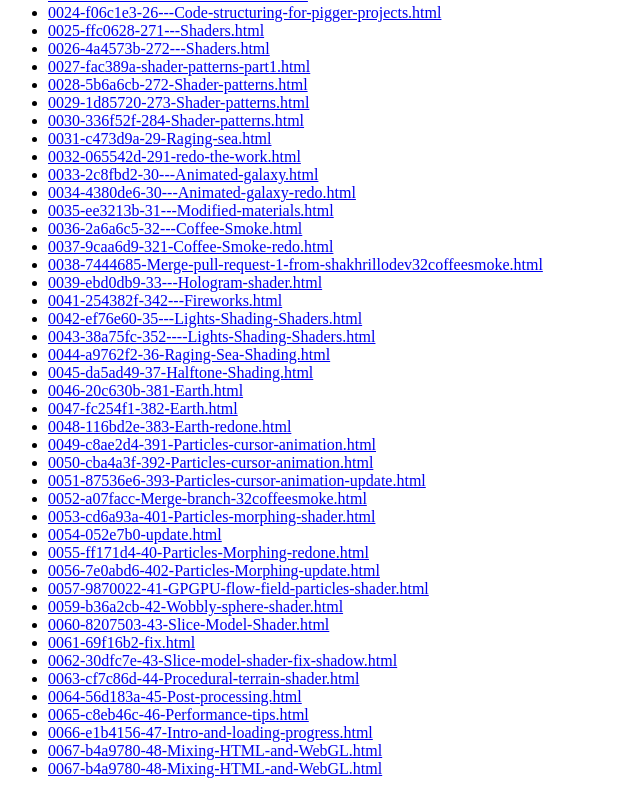
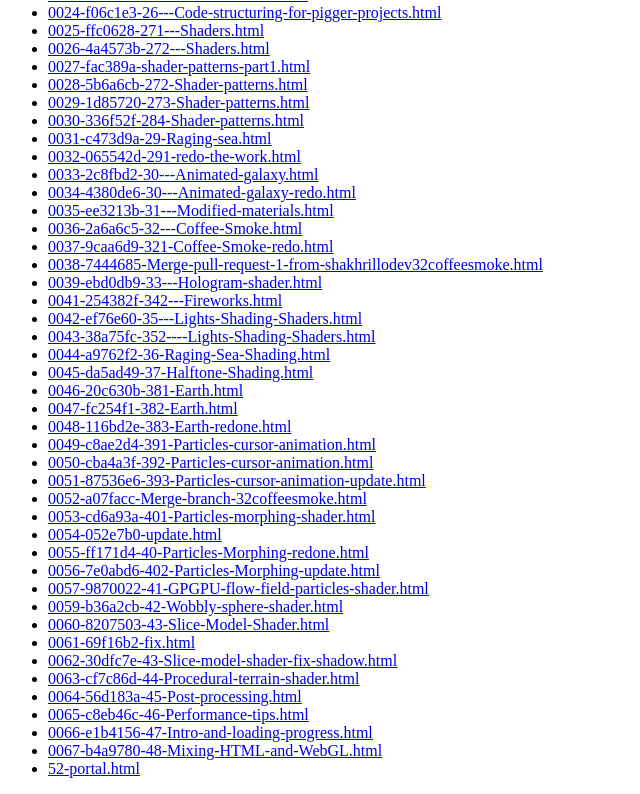
Before and after one commit to shakhrillodev/3js-build, a website: page index.html in a window 1280 px wide. Shown: the part 477-1271 px from the top of the page, without its empty margins (0-640 px from the left). Drawn offline with Linux system fonts and the light colour scheme.

Commit message:
update: add portal scene

```diff
--- a/index.html
+++ b/index.html
@@ -125,7 +125,7 @@
         <li><a href="/builds/0067-b4a9780-48-Mixing-HTML-and-WebGL.html"
                 target="_blank">0067-b4a9780-48-Mixing-HTML-and-WebGL.html</a></li>
         <li><a href="/builds/52-portal.html"
-                target="_blank">0067-b4a9780-48-Mixing-HTML-and-WebGL.html</a></li>
+                target="_blank">52-portal.html</a></li>
     </ul>
 </body>
 
```
